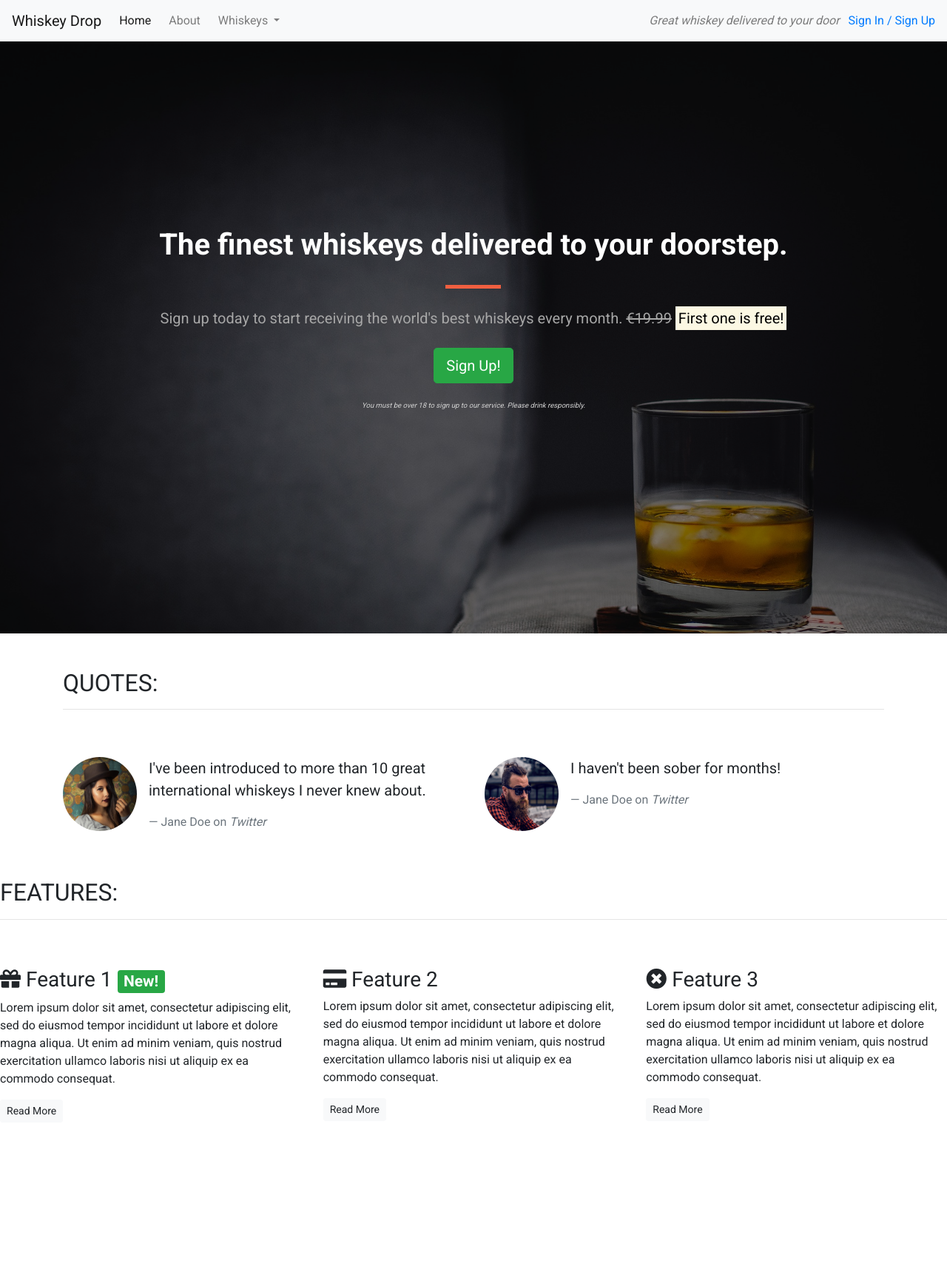
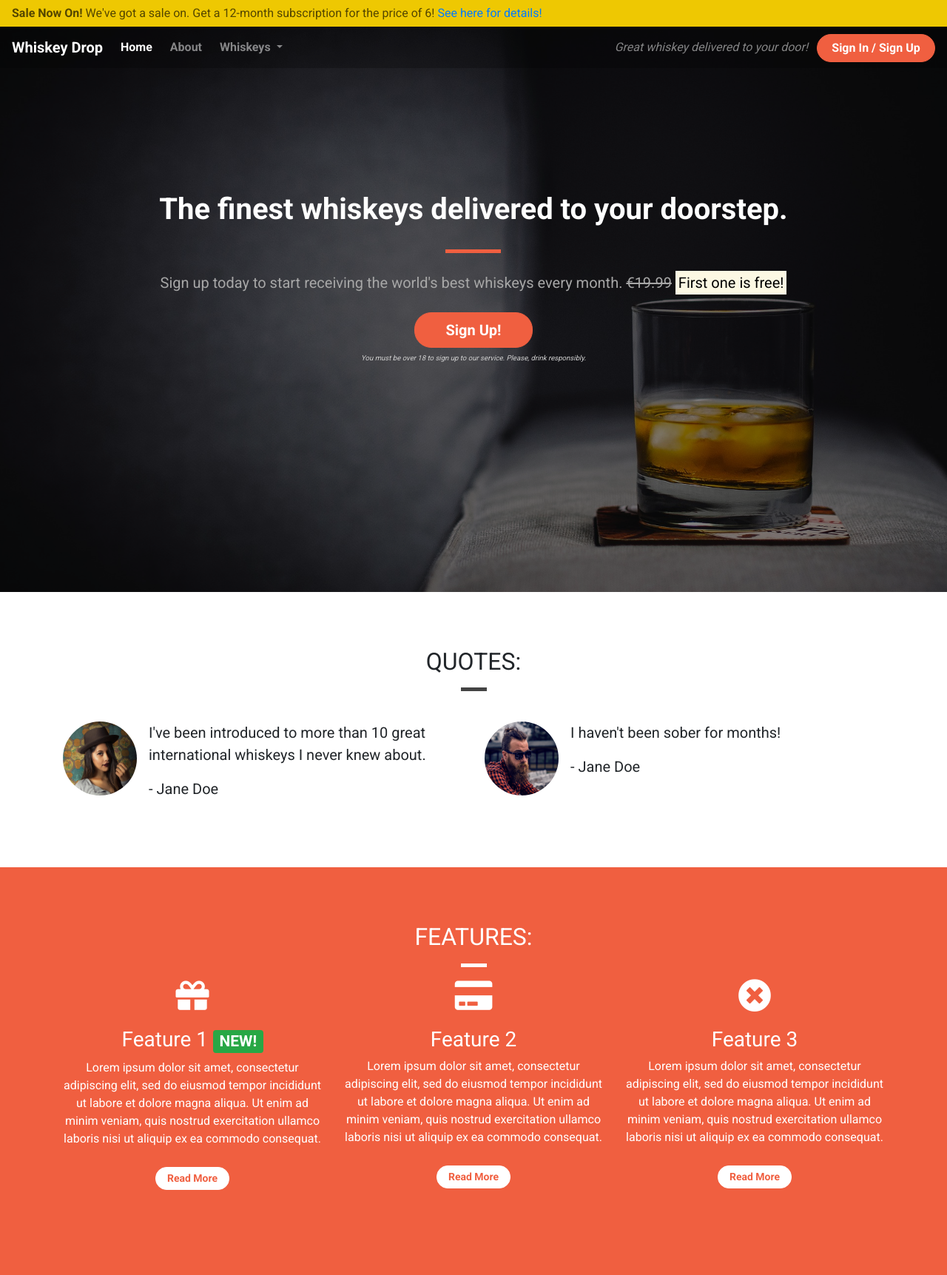
Before and after one commit to Stephanie-Ash/bootstrap-introduction, a plain HTML site: page index.html in a window 1280 px wide. Shown: the whole page at 74% size. Before the commit the page ends 1533 px from the top, so only its background shows below. Drawn offline with nearby package versions, Linux system fonts and the light colour scheme.

Commit message:
Completed walkthrough

```diff
--- a/css/style.css
+++ b/css/style.css
@@ -4,12 +4,19 @@ body {
 
 /* Containers */
 
+.container-wrapper {}
+
+.container-wrapper--red {
+    background-color: #f05f40;
+    color: white;
+}
+
 .alert-container {}
 
 .callout-container {
     height: 100vh;
 
-    background: url('../images/whiskey-background.jpg') no-repeat center center fixed;
+    background: url('../images/whiskey-background.jpg') no-repeat bottom right fixed;
     -webkit-background-size: cover;
     -moz-background-size: cover;
     -o-background-size: cover;
@@ -31,26 +38,41 @@ body {
     background-color: rgba(0, 0, 0, 0.5);
 }
 
-.quotes-container {}
-
-.features-container {}
-
-/* Block dividers */
-
-.block-divider {
-    width: 75px;
-    height: 5px;
-    border: 0;
-    background-color: #444;
+.content-container {
+    padding-top: 75px;
+    padding-bottom: 75px;
 }
 
-.block-divider--orange {
-    background-color: #f05f40;
+/* Navbar */
+
+.navalert-container {
+    position: absolute;
+    top: 0;
+    left: 0;
+    z-index: 1;
+    padding-left: 0;
+    padding-right: 0;
 }
 
-.block-divider--short {
-    width: 35px;
+.navbar {
+    margin-bottom: 0;
+    width: 100%;
+    background-color: rgba(0, 0, 0, .25);
+    border: 0;
 }
+
+.navbar .navbar-toggler {
+    border: 0;
+}
+
+.navbar .navbar-brand {
+    font-weight: bold;
+}
+
+.navbar .navbar-nav a {
+    font-weight: bold;
+}
+
 
 /* Jumbotron */
 
@@ -76,6 +98,27 @@ body {
     color: #d0d0d0;
 }
 
+/* Block dividers */
+
+.block-divider {
+    width: 75px;
+    height: 5px;
+    border: 0;
+    background-color: #444;
+}
+
+.block-divider--orange {
+    background-color: #f05f40;
+}
+
+.block-divider--white {
+    background-color: white;
+}
+
+.block-divider--short {
+    width: 35px;
+}
+
 /* Buttons */
 
 .btn--cta {
@@ -98,3 +141,61 @@ body {
     border-color: #df4929;
     color: white;
 }
+
+/* Alert */
+
+.alert-container .col-12 {
+    padding-left: 0;
+    padding-right: 0;
+}
+
+.site-wide-alert {
+    color: #544600;
+    background-color: #eec802;
+    border-color: #eec802;
+    padding: 5px 15px;
+    margin-bottom: 0;
+    border: 1px solid transparent;
+    border-radius: 0;
+}
+
+/* Page Headers */
+
+.page-header {
+    margin-bottom: 0;
+    border-bottom: 0;
+    text-align: center;
+}
+
+.page-header h2 {
+    margin-top: 0;
+}
+
+/* Quotes */
+
+.quotes .page-header {
+    margin-bottom: 25px;
+}
+
+/* Features */
+
+.feature {
+    text-align: center;
+    margin-bottom: 40px;
+}
+
+.feature i {
+    margin-bottom: 20px;
+    font-size: 45px;
+    line-height: 45px;
+}
+
+.feature .btn {
+    background-color: white;
+    border-color: white;
+    border-radius: 15px;
+    min-width: 100px;
+    font-weight: bold;
+    margin-top: 10px;
+    color: #f05f40;
+}
--- a/index.html
+++ b/index.html
@@ -3,33 +3,37 @@
 
 <head>
     <meta charset="utf-8">
+    <title>Whiskey Drop | Taste a new whiskey every month</title>
     <meta name="viewport" content="width=device-width, initial-scale=1.0">
-    <title>Whiskey Drop | Taste a new whiskey every month</title>
-    <link rel="stylesheet" href="https://cdn.jsdelivr.net/npm/bootstrap@4.5.3/dist/css/bootstrap.min.css"
-        integrity="sha384-TX8t27EcRE3e/ihU7zmQxVncDAy5uIKz4rEkgIXeMed4M0jlfIDPvg6uqKI2xXr2" crossorigin="anonymous">
-    <link rel="stylesheet" href="https://use.fontawesome.com/releases/v5.15.4/css/all.css"
-        integrity="sha384-DyZ88mC6Up2uqS4h/KRgHuoeGwBcD4Ng9SiP4dIRy0EXTlnuz47vAwmeGwVChigm" crossorigin="anonymous">
+    <link rel="stylesheet" href="https://maxcdn.bootstrapcdn.com/bootstrap/4.1.3/css/bootstrap.min.css">
+    <link rel="stylesheet" href="https://use.fontawesome.com/releases/v5.6.1/css/all.css" integrity="sha384-gfdkjb5BdAXd+lj+gudLWI+BXq4IuLW5IT+brZEZsLFm++aCMlF1V92rMkPaX4PP" crossorigin="anonymous">
     <link href="https://fonts.googleapis.com/css?family=Roboto:400,700" rel="stylesheet">
     <link rel="stylesheet" href="css/style.css" type="text/css" />
 </head>
 
 <body>
-    <!--Nav-->
-    <nav class="navbar navbar-light navbar-expand-sm bg-light">
-        <a href="/" class="navbar-brand">
-            Whiskey Drop</a>
+    <div class="container-fluid navalert-container">
+        <div class="container-fluid alert-container">
+            <div class="row d-none d-sm-block">
+                <div class="col-12">
+                    <div class="site-wide-alert alert alert-warning">
+                        <strong>Sale Now On!</strong> We've got a sale on. Get a 12-month subscription for the price of 6! <a href="">See here for details!</a>
+                    </div>
+                </div>
+            </div>
+        </div>
+        <nav class="navbar navbar-dark navbar-expand-sm">
+            <a href="/" class="navbar-brand">Whiskey Drop</a>
 
-        <button class="navbar-toggler ml-auto" type="button" data-toggle="collapse" data-target="#navbarNavDropdown"
-            aria-controls="navbarNavDropdown" aria-expanded="false" aria-label="Toggle navigation">
+            <button class="navbar-toggler ml-auto" type="button" data-toggle="collapse" data-target="#navbarNavDropdown" aria-controls="navbarNavDropdown" aria-expanded="false" aria-label="Toggle navigation">
         <span class="navbar-toggler-icon"></span></button>
 
             <div class="collapse navbar-collapse" id="navbarNavDropdown">
                 <ul class="navbar-nav mr-auto">
                     <li class="active nav-item mr-2"><a class="nav-link" href="/">Home</a></li>
-                <li class="nav-item mr-2"><a class="nav-link" href="">About</a></li>
+                    <li class="nav-item mr-2"><a class="nav-link" href="/about">About</a></li>
                     <li class="nav-item dropdown">
-                    <a class="nav-link dropdown-toggle" href="#" id="navbarDropdownMenuLink" role="button"
-                        data-toggle="dropdown" aria-haspopup="true" aria-expanded="false">
+                        <a class="nav-link dropdown-toggle" href="#" id="navbarDropdownMenuLink" role="button" data-toggle="dropdown" aria-haspopup="true" aria-expanded="false">
           Whiskeys
         </a>
                         <div class="dropdown-menu" aria-labelledby="navbarDropdownMenuLink">
@@ -40,24 +44,15 @@
                         </div>
                     </li>
 
-                <li class="nav-item mr-2 d-block d-sm-none"><a class="nav-link" href="">Sign In / Sign Up</a></li>
+                    <li class="nav-item mr-2 d-block d-sm-none"><a class="nav-link" href="/login">Sign In / Sign Up</a></li>
                 </ul>
             </div>
             <div class="d-none d-md-block">
-            <p class="navbar-text my-auto mr-2"><i>Great whiskey delivered to your door</i></p>
-            <a href="/login">Sign In / Sign Up</a>
+                <p class="navbar-text my-auto mr-2"><i>Great whiskey delivered to your door!</i></p>
+                <a href="/login" class="btn btn--cta btn--red">Sign In / Sign Up</a>
             </div>
-        <!--</div>-->
         </nav>
-    <!--<div class="container alert-container">-->
-    <!--    <div class="row d-none d-sm-block">-->
-    <!--        <div class="col-12">-->
-    <!--            <div class="alert alert-warning">-->
-    <!--                <strong>Sale Now On!</strong> We've got a sale on. Get a 12 month subscription for the price of 6! <a href="">See here for more details</a>-->
-    <!--            </div>-->
-    <!--        </div>-->
-    <!--    </div>-->
-    <!--</div>-->
+    </div>
     <div class="container-fluid callout-container">
         <!-- Callout -->
         <div class="opaque-overlay">&nbsp;</div>
@@ -70,23 +65,22 @@
                         <s class="d-none d-sm-inline">€19.99</s>
                         <span class="d-inline d-sm-none"><br></span>
                         <strong><mark>First one is free!</mark></strong></p>
-                    <p><button class="btn btn-lg btn-success" data-toggle="modal" data-target="#signUpModal">Sign
-                            Up!</button></p>
-                    <p class="text-muted"><small>You must be over 18 to sign up to our service. Please drink
-                            responsibly.</small></p>
+                    <button class="btn btn-lg btn--cta btn--red" data-toggle="modal" data-target="#signUpModal">Sign Up!</button>
+                    <p class="text-muted"><small>You must be over 18 to sign up to our service. Please, drink responsibly.</small></p>
                 </section>
             </div>
         </div>
+        <!-- /.callout -->
     </div>
-    <!-- /.callout -->
 
     <!-- Quotes -->
-    <div class="container quotes-container">
+    <div class="container-wrapper">
+        <div class="container quotes-container content-container">
             <section class="quotes">
                 <div class="row">
-                <div class="col-12 my-5">
+                    <div class="col-12 page-header">
                         <h2 class="text-uppercase">Quotes:</h2>
-                    <hr />
+                        <hr class="block-divider block-divider--short">
                     </div>
                 </div>
                 <div class="row">
@@ -97,10 +91,8 @@
                             </div>
                             <div class="media-body">
                                 <blockquote class="blockquote">
-                                <p>I've been introduced to more than 10 great international whiskeys I never knew about.
-                                </p>
-                                <footer class="blockquote-footer">Jane Doe on <cite title="Twitter">Twitter</cite>
-                                </footer>
+                                    <p>I've been introduced to more than 10 great international whiskeys I never knew about.</p>
+                                    <p>- Jane Doe</p>
                                 </blockquote>
                             </div>
                         </div>
@@ -113,59 +105,54 @@
                             <div class="media-body">
                                 <blockquote class="blockquote">
                                     <p>I haven't been sober for months!</p>
-                                <footer class="blockquote-footer">Jane Doe on <cite title="Twitter">Twitter</cite>
-                                </footer>
+                                    <p>- Jane Doe</p>
                                 </blockquote>
                             </div>
                         </div>
                     </div>
                 </div>
             </section>
+            <!-- /.quotes -->
         </div>
-    <!-- /.quotes -->
+    </div>
 
     <!-- Features -->
-    <div class="features-container">
+    <div class="container-wrapper container-wrapper--red">
+        <div class="container features-container content-container">
             <section class="features">
                 <div class="row">
-                <div class="col-12 my-5">
+                    <div class="col-12 page-header">
                         <h2 class="text-uppercase">Features:</h2>
-                    <hr />
+                        <hr class="block-divider block-divider--short block-divider--white">
                     </div>
                 </div>
                 <div class="row">
                     <div class="col-12 col-md-6 col-lg-4">
                         <div class="feature">
-                        <h3><i class="fas fa-gift d-none d-sm-inline"></i> Feature 1 <span
-                                class="badge badge-success">New!</span></h3>
-                        <p>Lorem ipsum dolor sit amet, consectetur adipiscing elit, sed do eiusmod tempor incididunt ut
-                            labore et dolore magna aliqua. Ut enim ad minim veniam, quis nostrud exercitation ullamco
-                            laboris nisi ut aliquip ex ea commodo consequat.</p>
+                            <h3><i class="fas fa-gift d-none d-sm-block"></i> Feature 1 <span class="badge badge-success">NEW!</span></h3>
+                            <p>Lorem ipsum dolor sit amet, consectetur adipiscing elit, sed do eiusmod tempor incididunt ut labore et dolore magna aliqua. Ut enim ad minim veniam, quis nostrud exercitation ullamco laboris nisi ut aliquip ex ea commodo consequat.</p>
                             <p><a class="btn btn-sm btn-light" href="">Read More</a></p>
                         </div>
                     </div>
                     <div class="col-12 col-md-6 col-lg-4">
                         <div class="feature">
-                        <h3><i class="fas fa-credit-card d-none d-sm-inline"></i> Feature 2</h3>
-                        <p>Lorem ipsum dolor sit amet, consectetur adipiscing elit, sed do eiusmod tempor incididunt ut
-                            labore et dolore magna aliqua. Ut enim ad minim veniam, quis nostrud exercitation ullamco
-                            laboris nisi ut aliquip ex ea commodo consequat.</p>
+                            <h3><i class="fas fa-credit-card d-none d-sm-block"></i> Feature 2</h3>
+                            <p>Lorem ipsum dolor sit amet, consectetur adipiscing elit, sed do eiusmod tempor incididunt ut labore et dolore magna aliqua. Ut enim ad minim veniam, quis nostrud exercitation ullamco laboris nisi ut aliquip ex ea commodo consequat.</p>
                             <p><a class="btn btn-sm btn-light" href="">Read More</a></p>
                         </div>
                     </div>
                     <div class="col-12 d-md-none d-lg-block col-lg-4">
                         <div class="feature">
-                        <h3><i class="fas fa-times-circle d-none d-sm-inline"></i> Feature 3</h3>
-                        <p>Lorem ipsum dolor sit amet, consectetur adipiscing elit, sed do eiusmod tempor incididunt ut
-                            labore et dolore magna aliqua. Ut enim ad minim veniam, quis nostrud exercitation ullamco
-                            laboris nisi ut aliquip ex ea commodo consequat.</p>
+                            <h3><i class="fas fa-times-circle d-none d-sm-block"></i> Feature 3</h3>
+                            <p>Lorem ipsum dolor sit amet, consectetur adipiscing elit, sed do eiusmod tempor incididunt ut labore et dolore magna aliqua. Ut enim ad minim veniam, quis nostrud exercitation ullamco laboris nisi ut aliquip ex ea commodo consequat.</p>
                             <p><a class="btn btn-sm btn-light" href="">Read More</a></p>
                         </div>
                     </div>
                 </div>
             </section>
+            <!-- /.features -->
         </div>
-    <!-- /.features -->
+    </div>
 
     <div class="modal" tabindex="-1" role="dialog" id="signUpModal">
         <div class="modal-dialog" role="document">
@@ -180,10 +167,8 @@
                     <form>
                         <div class="form-group">
                             <label for="exampleInputEmail1">Email address</label>
-                            <input type="email" class="form-control" id="exampleInputEmail1"
-                                aria-describedby="emailHelp" placeholder="Enter email">
-                            <small id="emailHelp" class="form-text text-muted">We'll never share your email with anyone
-                                else.</small>
+                            <input type="email" class="form-control" id="exampleInputEmail1" aria-describedby="emailHelp" placeholder="Enter email">
+                            <small id="emailHelp" class="form-text text-muted">We'll never share your email with anyone else.</small>
                         </div>
                         <div class="form-group">
                             <label for="password">Password</label>
@@ -191,8 +176,7 @@
                         </div>
                         <div class="form-group">
                             <label for="repeatPassword">Repeat Password</label>
-                            <input type="password" class="form-control" id="repeatPassword"
-                                placeholder="Repeat Password">
+                            <input type="password" class="form-control" id="repeatPassword" placeholder="Repeat Password">
                         </div>
                         <button type="submit" class="btn btn-success">Submit</button>
                     </form>
@@ -201,15 +185,9 @@
         </div>
     </div>
 
-    <script src="https://code.jquery.com/jquery-3.3.1.slim.min.js"
-        integrity="sha384-q8i/X+965DzO0rT7abK41JStQIAqVgRVzpbzo5smXKp4YfRvH+8abtTE1Pi6jizo" crossorigin="anonymous">
-    </script>
-    <script src="https://cdnjs.cloudflare.com/ajax/libs/popper.js/1.14.3/umd/popper.min.js"
-        integrity="sha384-ZMP7rVo3mIykV+2+9J3UJ46jBk0WLaUAdn689aCwoqbBJiSnjAK/l8WvCWPIPm49" crossorigin="anonymous">
-    </script>
-    <script src="https://stackpath.bootstrapcdn.com/bootstrap/4.1.3/js/bootstrap.min.js"
-        integrity="sha384-ChfqqxuZUCnJSK3+MXmPNIyE6ZbWh2IMqE241rYiqJxyMiZ6OW/JmZQ5stwEULTy" crossorigin="anonymous">
-    </script>
+    <script src="https://code.jquery.com/jquery-3.3.1.slim.min.js" integrity="sha384-q8i/X+965DzO0rT7abK41JStQIAqVgRVzpbzo5smXKp4YfRvH+8abtTE1Pi6jizo" crossorigin="anonymous"></script>
+    <script src="https://cdnjs.cloudflare.com/ajax/libs/popper.js/1.14.3/umd/popper.min.js" integrity="sha384-ZMP7rVo3mIykV+2+9J3UJ46jBk0WLaUAdn689aCwoqbBJiSnjAK/l8WvCWPIPm49" crossorigin="anonymous"></script>
+    <script src="https://stackpath.bootstrapcdn.com/bootstrap/4.1.3/js/bootstrap.min.js" integrity="sha384-ChfqqxuZUCnJSK3+MXmPNIyE6ZbWh2IMqE241rYiqJxyMiZ6OW/JmZQ5stwEULTy" crossorigin="anonymous"></script>
 </body>
 
 </html>
```
Lines whose indentation alone changed are shown as unchanged.
